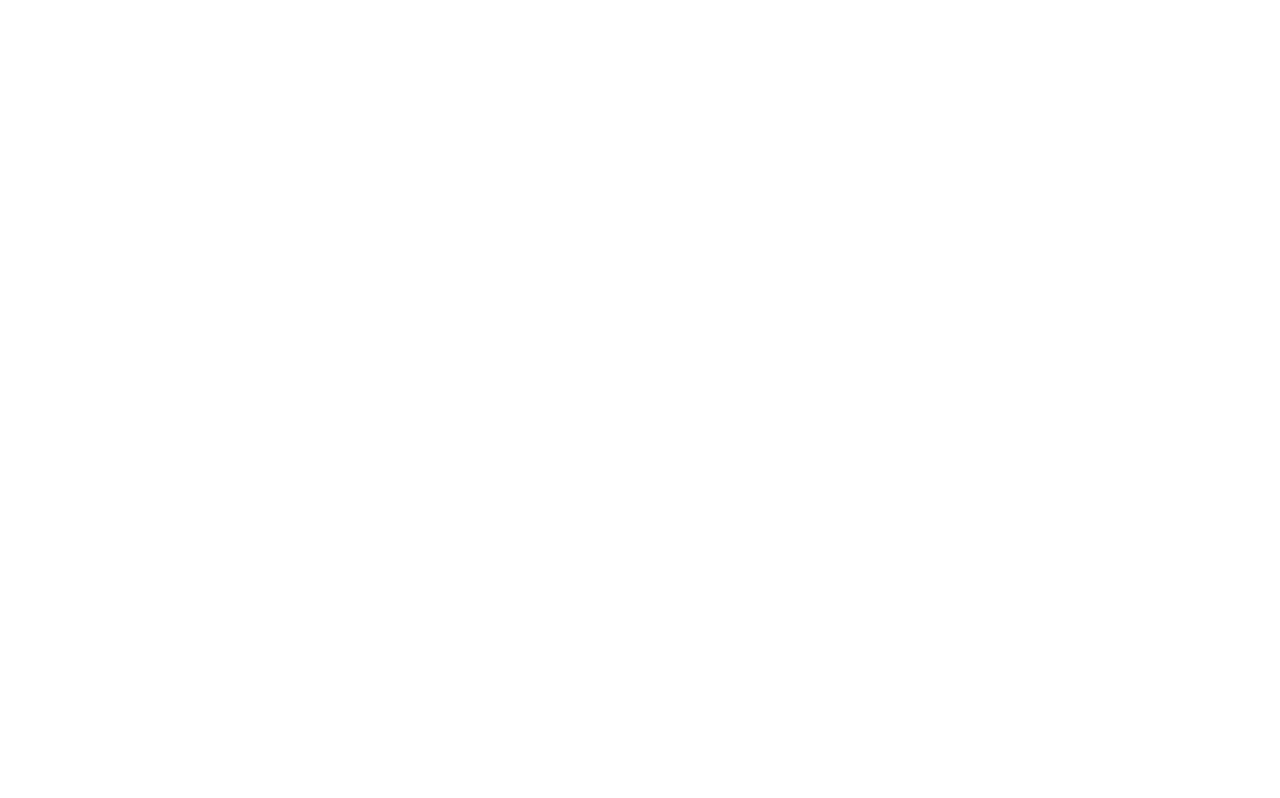
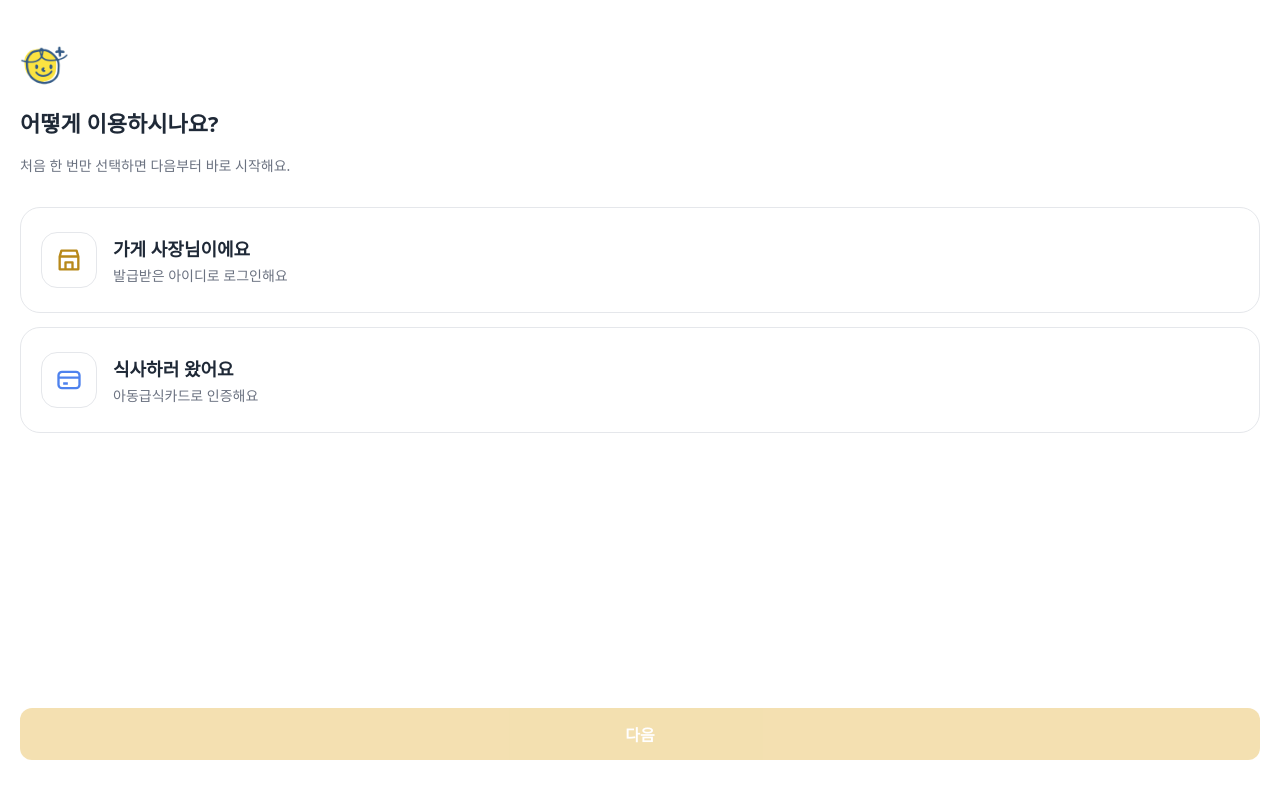
Before and after one commit to kakaotechcampus-4/ktc4-kyungpook-6, a React (Vite) app in the folder app/: page /role-select in a window 1280 px wide. Before the commit this address had no page. Built offline with nearby package versions, Linux system fonts and the light colour scheme; a web font is replaced by a local one.

Commit message:
feat(front): 점주 앱 역할 선택 화면 추가

```diff
--- a/app/src/App.tsx
+++ b/app/src/App.tsx
@@ -1,6 +1,7 @@
 import { BrowserRouter, Route, Routes } from "react-router-dom";
 import { Capacitor } from "@capacitor/core";
 import SplashPage from "./pages/SplashPage";
+import RoleSelectPage from "./pages/RoleSelectPage";
 
 function HomePage() {
   return (
@@ -18,6 +19,7 @@
       <Routes>
         <Route path="/" element={<HomePage />} />
         <Route path="/splash" element={<SplashPage />} />
+        <Route path="/role-select" element={<RoleSelectPage />} />
       </Routes>
     </BrowserRouter>
   );
--- /dev/null
+++ b/app/src/components/role/RoleCard.tsx
@@ -0,0 +1,32 @@
+type RoleCardProps = {
+  icon: string;
+  title: string;
+  description: string;
+  selected: boolean;
+  onSelect: () => void;
+};
+
+/** 역할 선택 화면의 카드 한 장. 고르면 노란 테두리와 배경이 들어간다. */
+function RoleCard({ icon, title, description, selected, onSelect }: RoleCardProps) {
+  return (
+    <button
+      type="button"
+      aria-pressed={selected}
+      onClick={onSelect}
+      className={[
+        "flex w-full items-center gap-4 rounded-[20px] border px-5 py-6 text-left",
+        selected ? "border-[#e3b23c] bg-[#fbf3dc]" : "border-[#e5e7eb] bg-white",
+      ].join(" ")}
+    >
+      <span className="flex size-14 shrink-0 items-center justify-center rounded-2xl border border-[#e5e7eb] bg-white">
+        <img src={icon} alt="" width={28} height={28} />
+      </span>
+      <span className="flex flex-col gap-1">
+        <span className="text-lg leading-[normal] font-bold text-[#1f2937]">{title}</span>
+        <span className="text-sm leading-[normal] text-[#6b7280]">{description}</span>
+      </span>
+    </button>
+  );
+}
+
+export default RoleCard;
--- /dev/null
+++ b/app/src/components/ui/PrimaryButton.tsx
@@ -0,0 +1,21 @@
+import type { ComponentPropsWithoutRef } from "react";
+
+type PrimaryButtonProps = ComponentPropsWithoutRef<"button">;
+
+/** 화면 아래의 노란 큰 버튼("다음" 등). 누를 수 없을 때는 흐리게 보인다. */
+function PrimaryButton({ className, type = "button", ...props }: PrimaryButtonProps) {
+  return (
+    <button
+      type={type}
+      className={[
+        "flex h-13 w-full items-center justify-center rounded-xl bg-[#e3b23c] text-base leading-[normal] font-semibold text-white disabled:opacity-40",
+        className,
+      ]
+        .filter(Boolean)
+        .join(" ")}
+      {...props}
+    />
+  );
+}
+
+export default PrimaryButton;
--- /dev/null
+++ b/app/src/hooks/roleSelect.ts
@@ -0,0 +1,34 @@
+import { useState } from "react";
+import { useNavigate } from "react-router-dom";
+
+/** 앱을 쓰는 사람. 점주(OWNER)는 백엔드 MemberRole 과 이름을 맞췄다. */
+export type AppUserRole = "OWNER" | "CHILD";
+
+/*
+  역할을 고른 뒤 넘어갈 화면.
+  점주 로그인·아동 인증 화면이 아직 없어서 둘 다 홈으로 둔다. 화면이 생기면 여기만 바꾼다.
+*/
+const NEXT_PATH: Record<AppUserRole, string> = {
+  OWNER: "/",
+  CHILD: "/",
+};
+
+export type UseRoleSelectResult = {
+  /** 고른 역할. 아직 고르지 않았으면 null. */
+  selectedRole: AppUserRole | null;
+  selectRole: (role: AppUserRole) => void;
+  /** "다음" 버튼. 고른 역할에 맞는 화면으로 넘긴다. */
+  goNext: () => void;
+};
+
+export const useRoleSelect = (): UseRoleSelectResult => {
+  const navigate = useNavigate();
+  const [selectedRole, setSelectedRole] = useState<AppUserRole | null>(null);
+
+  const goNext = () => {
+    if (!selectedRole) return;
+    navigate(NEXT_PATH[selectedRole]);
+  };
+
+  return { selectedRole, selectRole: setSelectedRole, goNext };
+};
--- /dev/null
+++ b/app/src/pages/RoleSelectPage.tsx
@@ -0,0 +1,47 @@
+import logo from "../assets/good-radar-logo.png";
+import storeIcon from "../assets/store-icon.svg";
+import cardIcon from "../assets/card-icon.svg";
+import RoleCard from "../components/role/RoleCard";
+import PrimaryButton from "../components/ui/PrimaryButton";
+import { useRoleSelect } from "../hooks/roleSelect";
+
+function RoleSelectPage() {
+  const { selectedRole, selectRole, goNext } = useRoleSelect();
+
+  return (
+    <main className="flex min-h-screen flex-col bg-white px-5 pt-[env(safe-area-inset-top)] pb-[calc(40px+env(safe-area-inset-bottom))]">
+      <header className="flex flex-col gap-4 pt-10 pb-8">
+        <img src={logo} alt="" className="size-12" />
+        <h1 className="pt-1 text-[22px] leading-[1.4] font-bold text-[#1f2937]">
+          어떻게 이용하시나요?
+        </h1>
+        <p className="text-sm leading-[normal] text-[#6b7280]">
+          처음 한 번만 선택하면 다음부터 바로 시작해요.
+        </p>
+      </header>
+
+      <div className="flex flex-col gap-3.5">
+        <RoleCard
+          icon={storeIcon}
+          title="가게 사장님이에요"
+          description="발급받은 아이디로 로그인해요"
+          selected={selectedRole === "OWNER"}
+          onSelect={() => selectRole("OWNER")}
+        />
+        <RoleCard
+          icon={cardIcon}
+          title="식사하러 왔어요"
+          description="아동급식카드로 인증해요"
+          selected={selectedRole === "CHILD"}
+          onSelect={() => selectRole("CHILD")}
+        />
+      </div>
+
+      <PrimaryButton className="mt-auto" disabled={!selectedRole} onClick={goNext}>
+        다음
+      </PrimaryButton>
+    </main>
+  );
+}
+
+export default RoleSelectPage;
```
Also changed, not shown: app/src/assets/card-icon.svg (added), app/src/assets/store-icon.svg (added).
